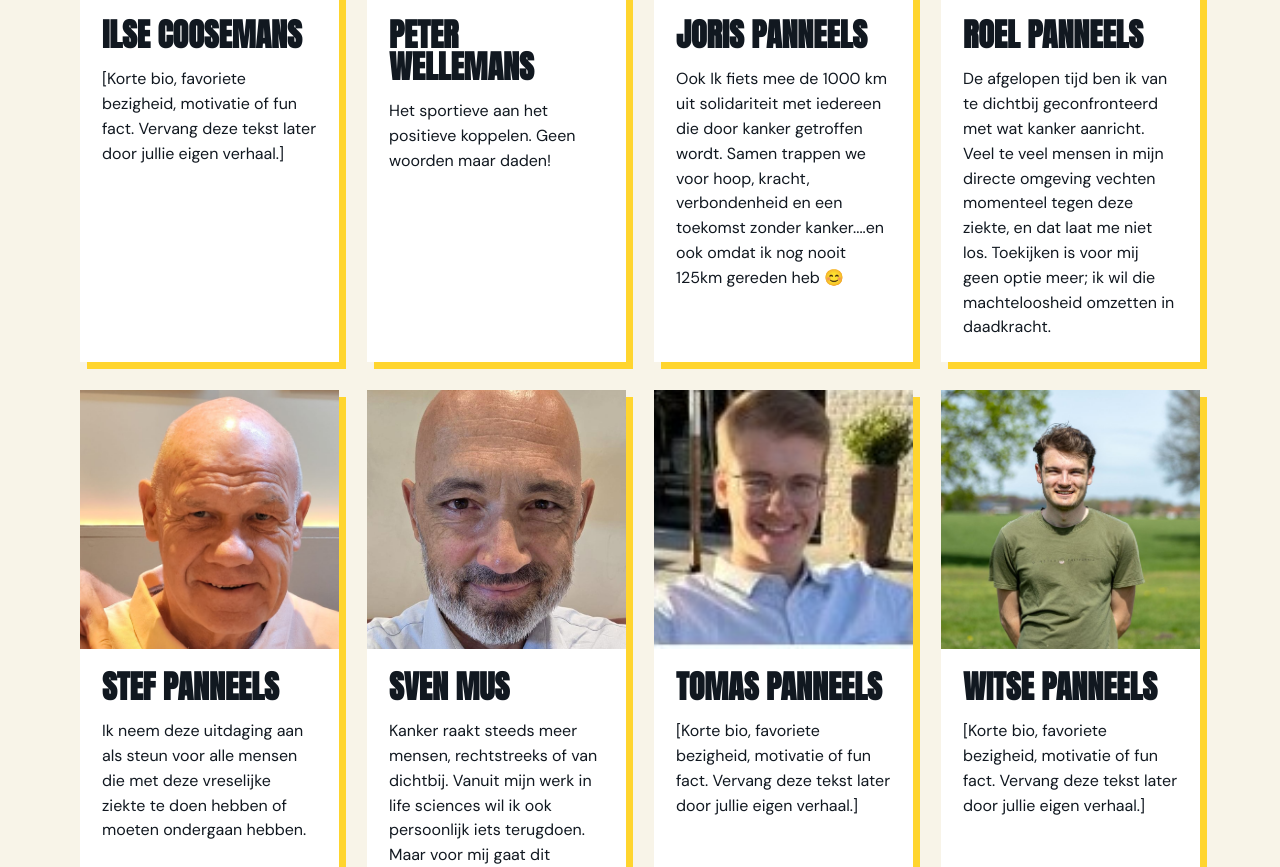
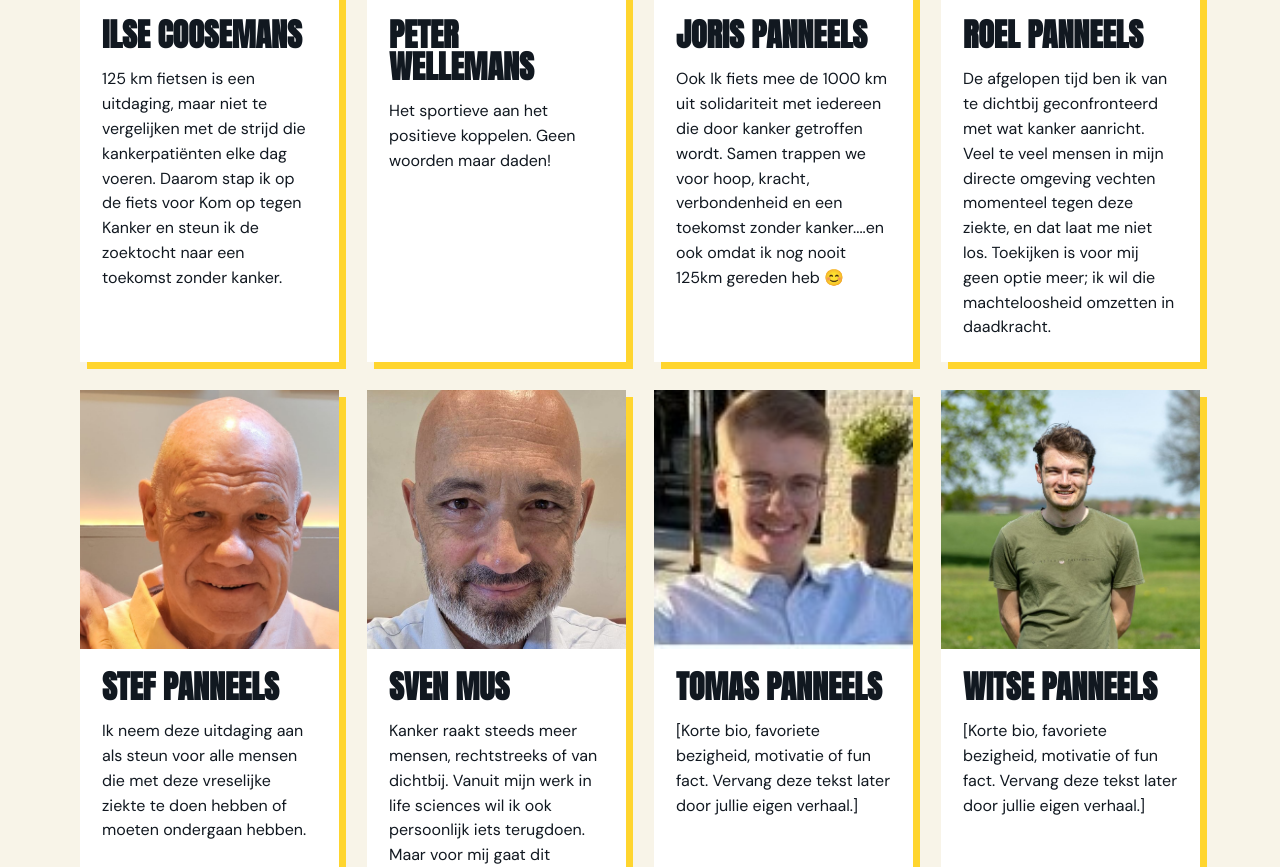
Before and after one commit to wiskiv1/PloegPositief, an Eleventy site: page src/wie-zijn-we.html in a window 1280 px wide. Shown: the part 2542-3409 px from the top of the page. Built offline with nearby package versions, Linux system fonts and the light colour scheme; Eleventy itself is replaced by a stand-in of ours; files that its build step writes are made by us from their sources.

Commit message:
tekstje tante ilse

```diff
--- a/src/wie-zijn-we.html
+++ b/src/wie-zijn-we.html
@@ -143,8 +143,10 @@
               <div class="person-info">
                 <h3>Ilse Coosemans</h3>
                 <p>
-                  [Korte bio, favoriete bezigheid, motivatie of fun fact.
-                  Vervang deze tekst later door jullie eigen verhaal.]
+                  125 km fietsen is een uitdaging, maar niet te vergelijken met
+                  de strijd die kankerpatiënten elke dag voeren. Daarom stap ik
+                  op de fiets voor Kom op tegen Kanker en steun ik de zoektocht
+                  naar een toekomst zonder kanker.
                 </p>
               </div>
             </article>
```
